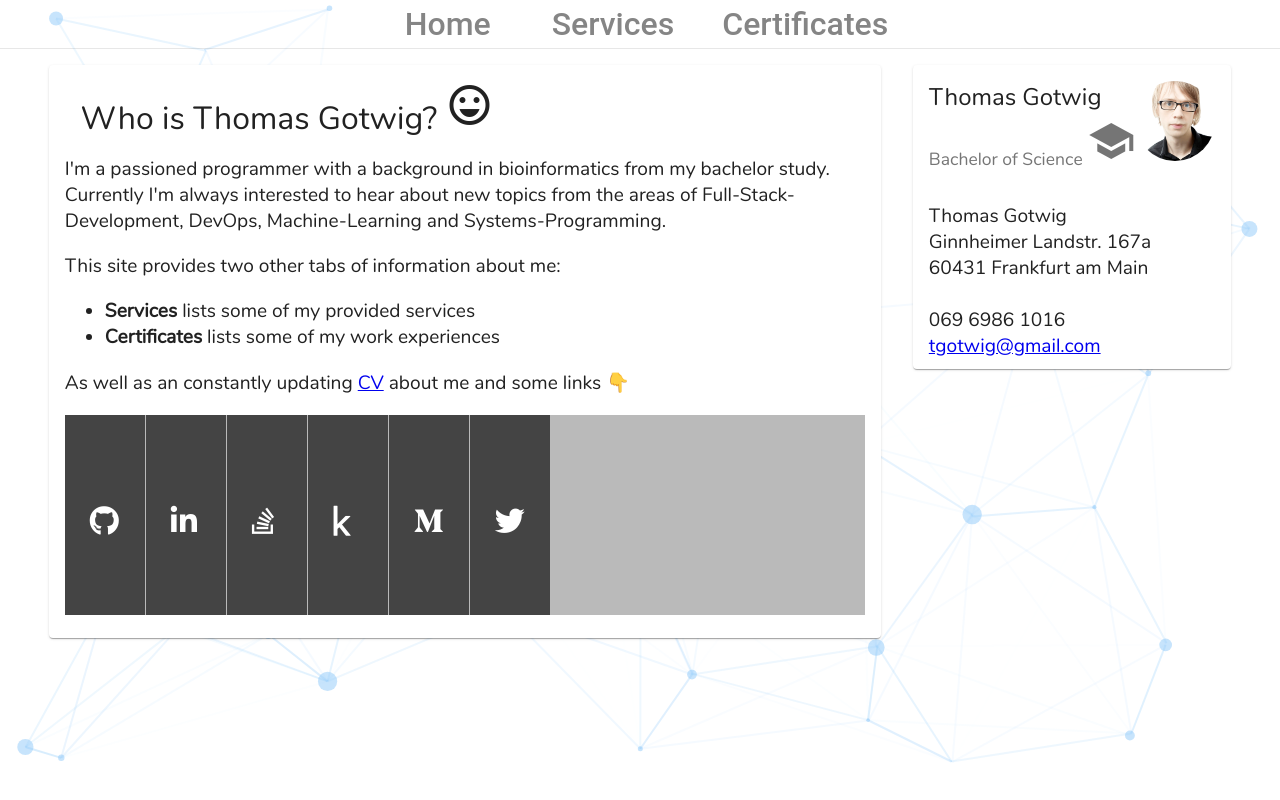
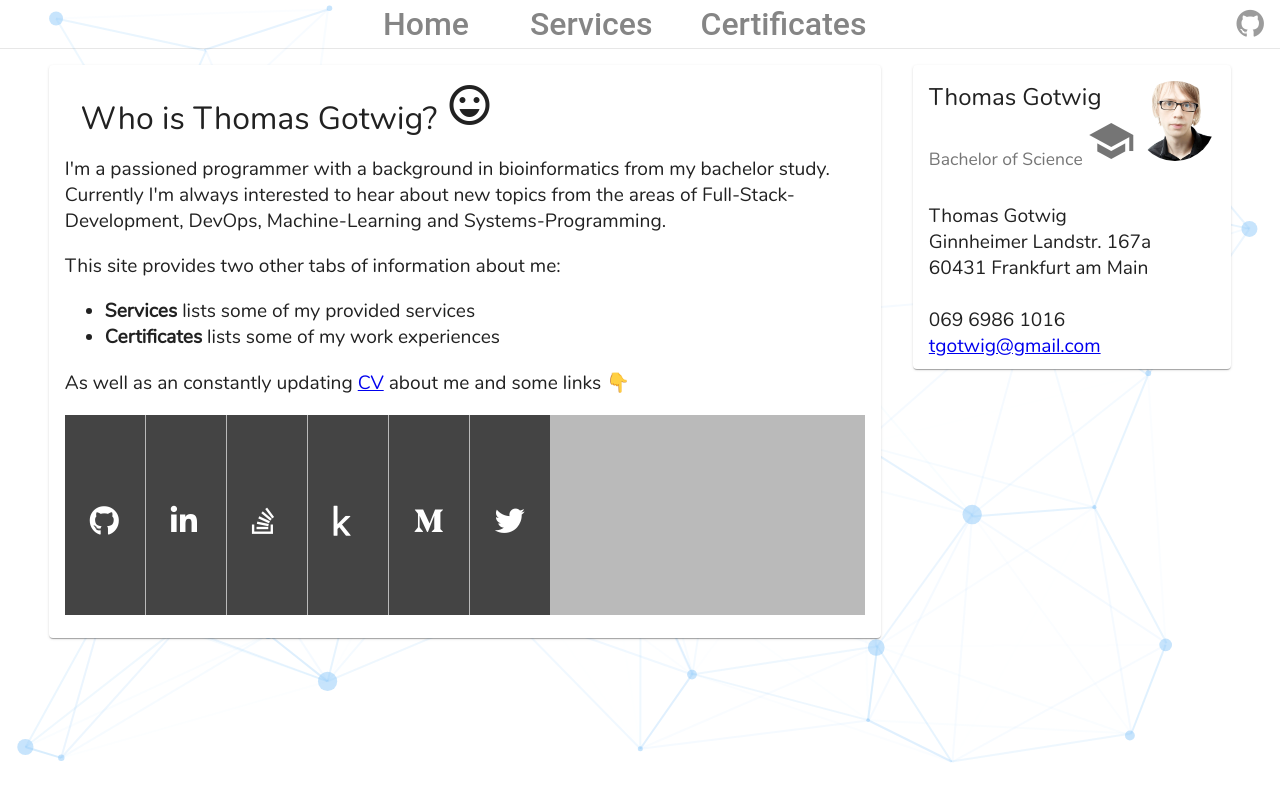
Before and after one commit to tgotwig/tgotwig, an Angular app: page /home in a window 1280 px wide. Built offline with nearby package versions, Linux system fonts and the light colour scheme.

Commit message:
Add github link

```diff
--- a/package.json
+++ b/package.json
@@ -4,6 +4,7 @@
   "scripts": {
     "start": "ng serve",
     "build": "ng build",
+    "deploy": "npm run deploy:ghp && npm run deploy:fb",
     "deploy:ghp": "ng build --prod --base-href https://tgotwig.github.io/tgotwig/ && npx angular-cli-ghpages",
     "deploy:fb": "ng build --prod && npx firebase-tools deploy"
   },
@@ -19,6 +20,7 @@
     "@angular/platform-browser": "~9.0.0",
     "@angular/platform-browser-dynamic": "~9.0.0",
     "@angular/router": "~9.0.0",
+    "font-awesome": "^4.7.0",
     "gsap": "^3.0.2",
     "hammerjs": "^2.0.8",
     "material-design-icons": "^3.0.1",
--- a/src/app/components/navbar/navbar.component.html
+++ b/src/app/components/navbar/navbar.component.html
@@ -3,4 +3,7 @@
     <a mat-tab-link *ngFor="let link of navLinks" [routerLink]="link.path">{{link.label}}
     </a>
   </div>
+  <a id="githubLink" href="https://github.com/TGotwig/tgotwig" target="_blank">
+    <i class="fa fa-github" aria-hidden="true"></i>
+  </a>
 </nav>
--- a/src/app/components/navbar/navbar.component.scss
+++ b/src/app/components/navbar/navbar.component.scss
@@ -11,6 +11,17 @@ a {
   font-size: 2rem;
   color: #000000;
 }
+
+#githubLink {
+  color: #848484;
+  margin-right: 1rem;
+  margin-top: auto;
+  margin-bottom: auto;
+}
+#githubLink:hover {
+  color: #691C7C;
+}
+
 @media all and (max-width: 500px) {
   a {
     font-size: 1rem;
--- a/src/styles.scss
+++ b/src/styles.scss
@@ -1,4 +1,7 @@
 /* You can add global styles to this file, and also import other style files */
+
+$fa-font-path: "../node_modules/font-awesome/fonts";
+@import "../node_modules/font-awesome/scss/font-awesome.scss";
 
 html,
 body {
```
Also changed, not shown: 1 other file (tests, documents, lock files or other folders).
